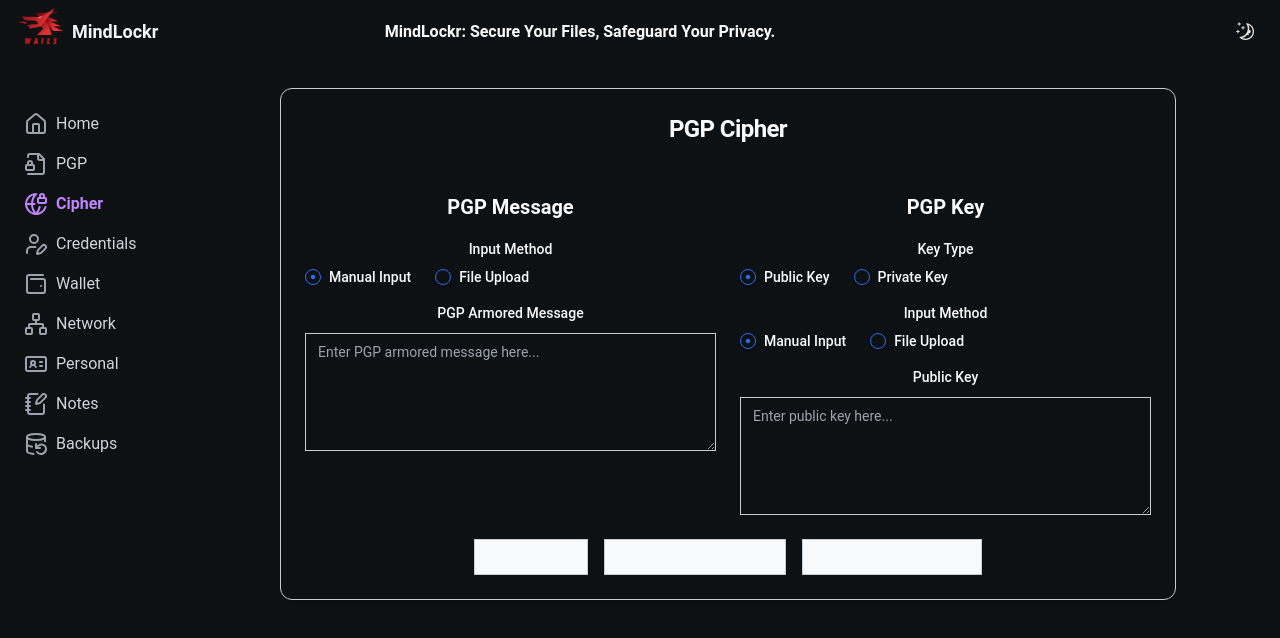
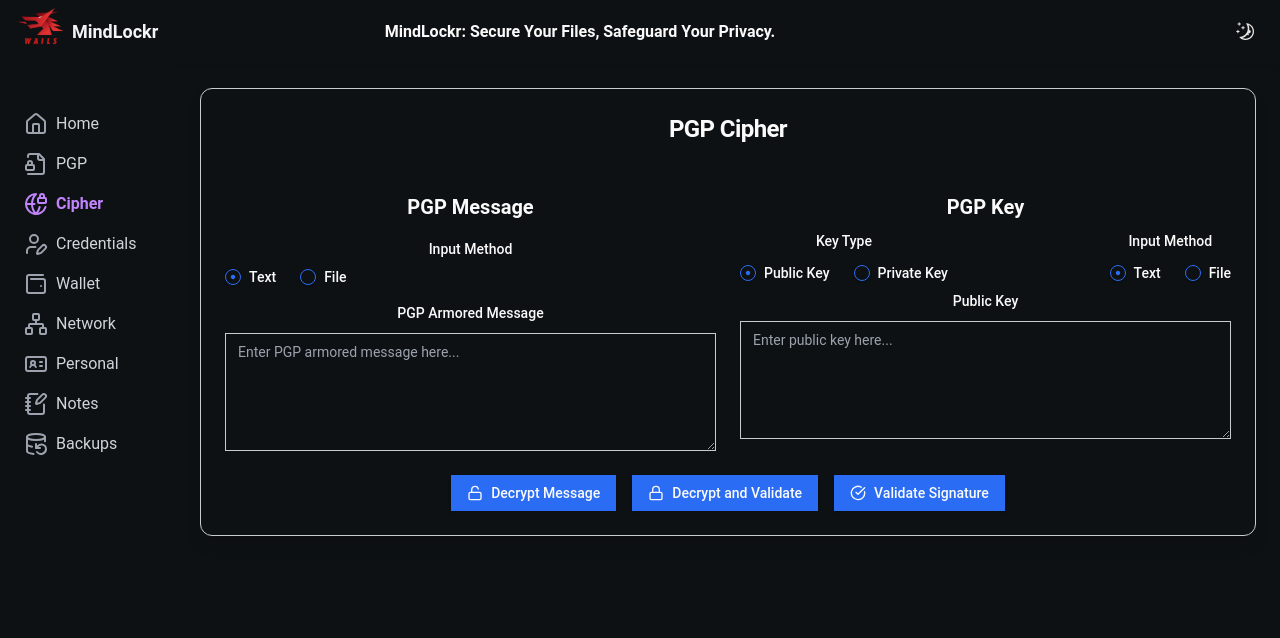
Before and after one commit to b0kic4/MindLockr, a React (Vite) app in the folder frontend/: page /cipher in a window 1280 px wide. Shown: the top 638 px of the page. Built offline with nearby package versions, Linux system fonts and the light colour scheme; a web font is replaced by a local one.

Commit message:
Cipher UI

```diff
--- a/frontend/src/routes/Cipher.tsx
+++ b/frontend/src/routes/Cipher.tsx
@@ -120,7 +120,7 @@
   };
 
   return (
-    <Card className="w-full max-w-4xl mx-auto bg-background dark:bg-background-dark shadow-lg">
+    <Card className="w-full max-w-7xl mx-auto bg-background dark:bg-background-dark shadow-lg">
       <CardHeader>
         <CardTitle className="text-2xl font-bold text-center">
           PGP Cipher
@@ -140,11 +140,11 @@
               >
                 <div className="flex items-center space-x-2">
                   <RadioGroupItem value="manual" id="manual-message" />
-                  <Label htmlFor="manual-message">Manual Input</Label>
+                  <Label htmlFor="manual-message">Text</Label>
                 </div>
                 <div className="flex items-center space-x-2">
                   <RadioGroupItem value="file" id="file-message" />
-                  <Label htmlFor="file-message">File Upload</Label>
+                  <Label htmlFor="file-message">File</Label>
                 </div>
               </RadioGroup>
             </div>
@@ -174,9 +174,10 @@
           </div>
 
           {/* PGP Key Section */}
-          <div className="space-y-4">
+          <div className="space-y-2">
             <h2 className="text-xl font-semibold">PGP Key</h2>
-            <div className="space-y-2">
+            <div className="flex flex-col md:flex-row justify-between items-center space-y-4 md:space-y-0 md:space-x-4">
+              <div className="space-y-3">
                 <Label>Key Type</Label>
                 <RadioGroup
                   defaultValue="public"
@@ -194,7 +195,7 @@
                 </RadioGroup>
               </div>
 
-            <div className="space-y-2">
+              <div className="space-y-3">
                 <Label>Input Method</Label>
                 <RadioGroup
                   defaultValue="manual"
@@ -203,15 +204,17 @@
                 >
                   <div className="flex items-center space-x-2">
                     <RadioGroupItem value="manual" id="manual-key" />
-                  <Label htmlFor="manual-key">Manual Input</Label>
+                    <Label htmlFor="manual-key">Text</Label>
                   </div>
                   <div className="flex items-center space-x-2">
                     <RadioGroupItem value="file" id="file-key" />
-                  <Label htmlFor="file-key">File Upload</Label>
+                    <Label htmlFor="file-key">File</Label>
                   </div>
                 </RadioGroup>
               </div>
+            </div>
 
+            {/* Conditional sections for key input and passphrase */}
             {keyInputType === "manual" ? (
               <div className="space-y-2">
                 <Label htmlFor="pgp-key">
@@ -253,15 +256,24 @@
         </div>
 
         {/* Action Buttons */}
-        <div className="flex space-x-4 justify-center mt-6">
-          <Button onClick={decryptMessage} variant="outline">
-            <Unlock className="mr-2" /> Decrypt
+        <div className="flex flex-wrap justify-center gap-4 mt-6">
+          <Button onClick={decryptMessage} className="flex items-center gap-2">
+            <Unlock className="w-4 h-4" />
+            Decrypt Message
           </Button>
-          <Button onClick={decryptAndValidate} variant="outline">
-            <Unlock className="mr-2" /> Decrypt & Validate
+          <Button
+            onClick={decryptAndValidate}
+            className="flex items-center gap-2"
+          >
+            <Lock className="w-4 h-4" />
+            Decrypt and Validate
           </Button>
-          <Button onClick={validateSignature} variant="outline">
-            <CheckCircle className="mr-2" /> Validate Signature
+          <Button
+            onClick={validateSignature}
+            className="flex items-center gap-2"
+          >
+            <CheckCircle className="w-4 h-4" />
+            Validate Signature
           </Button>
         </div>
 
```
Lines whose indentation alone changed are shown as unchanged.
